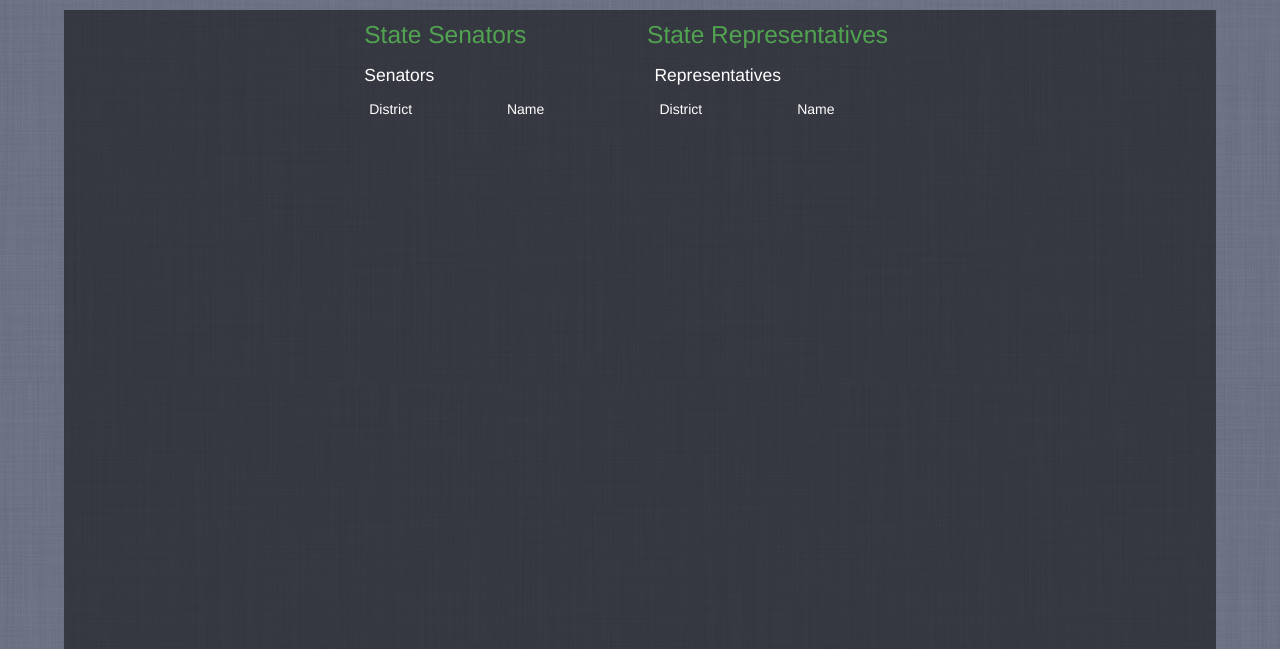
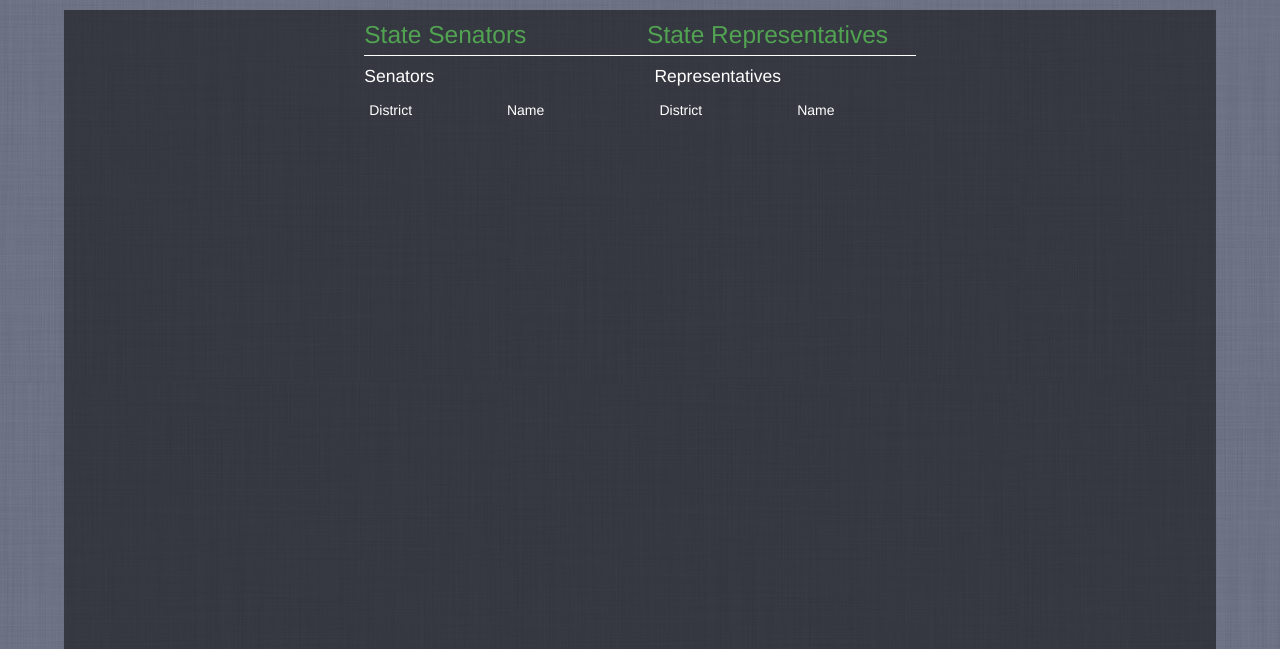
Before and after one commit to staterepme/State-Gov-Tracker, a Django app: template state_gov_tracker_app/templates/all_legislators.html in a window 1280 px wide. Shown: the part 110-759 px from the top of the page. Run offline with Django 3.2, Linux system fonts and the light colour scheme; the template is opened without the code that fills it, so the values that code supplies are empty; some libraries are stand-ins or nearby versions; some web fonts are replaced.

Commit message:
Class for nav header on browse legislator page

```diff
--- a/state_gov_tracker_app/static/css/styles.css
+++ b/state_gov_tracker_app/static/css/styles.css
@@ -390,3 +390,9 @@ svg {
 legend {
     color: white;
 }
+
+/* Browse Legislators Page */
+.browse_nav {
+    border-bottom: solid;
+    border-width: 1px;
+}
```
